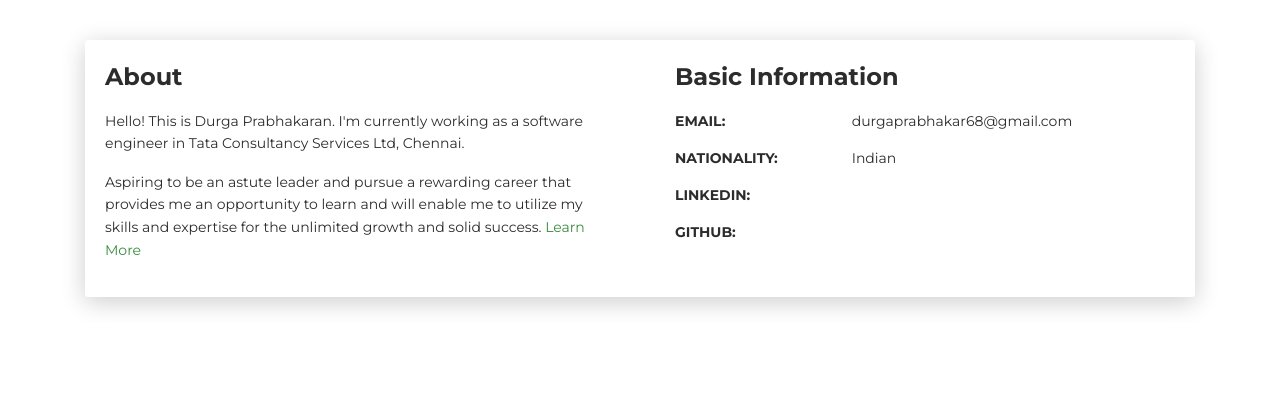
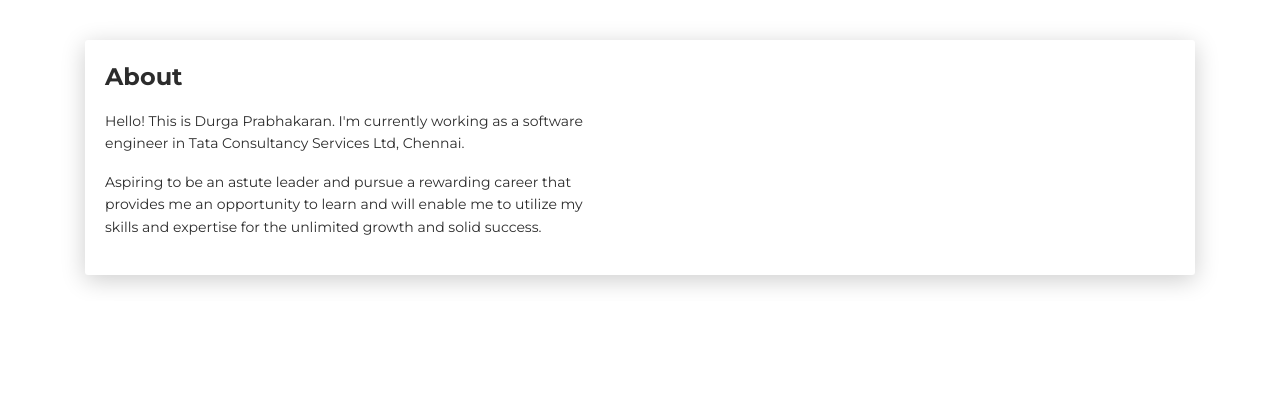
Before and after one commit to DurgaPrabha/durga.github.io, a plain HTML site: page index.html in a window 1280 px wide. Shown: the part 580-978 px from the top of the page. Drawn offline with Linux system fonts and the light colour scheme.

Commit message:
Update index.html

```diff
--- a/index.html
+++ b/index.html
@@ -61,33 +61,12 @@
         <div class="col-lg-6 col-md-12">
           <div class="card-body">
             <div class="h4 mt-0 title">About</div>
-            <p>Hello! This is Durga Prabhakaran. I'm currently working as a software engineer in Tata Consultancy Services Ltd, Chennai.</p>
+            <p>Hello! This is Durga Prabhakaran. I'm currently working as a software engineer in Tata Consultancy Services Ltd, Chennai. </p>
             <p> Aspiring to be an astute leader and pursue a rewarding career that provides me an opportunity to learn
-and will enable me to utilize my skills and expertise for the unlimited growth and solid success.
- <a href="https://templateflip.com/templates/creative-cv/" target="#"> Learn More</a></p>
+and will enable me to utilize my skills and expertise for the unlimited growth and solid success. </p>
           </div>
         </div>
-        <div class="col-lg-6 col-md-12">
-          <div class="card-body">
-            <div class="h4 mt-0 title">Basic Information</div>
-            <div class="row mt-3">
-              <div class="col-sm-4"><strong class="text-uppercase">Email:</strong></div>
-              <div class="col-sm-8">durgaprabhakar68@gmail.com</div>
-            </div>
-            <div class="row mt-3">
-              <div class="col-sm-4"><strong class="text-uppercase">Nationality:</strong></div>
-              <div class="col-sm-8">Indian</div>
-            </div>
-            <div class="row mt-3">
-              <div class="col-sm-4"><strong class="text-uppercase">LinkedIn:</strong></div>
-              <div class="col-sm-8"> <a href="https://www.linkedin.com/in/durga-prabhakaran-8060981a7/" title="LinkedIn"> </a> </div>
-            </div>
-            <div class="row mt-3">
-              <div class="col-sm-4"><strong class="text-uppercase">GitHub:</strong></div>
-              <div class="col-sm-8"> <a href="https://github.com/durgaprabhakaran" title="Github"> </a> </div>
-            </div>
-          </div>
-        </div>
+       </div>
       </div>
     </div>
   </div>
```
